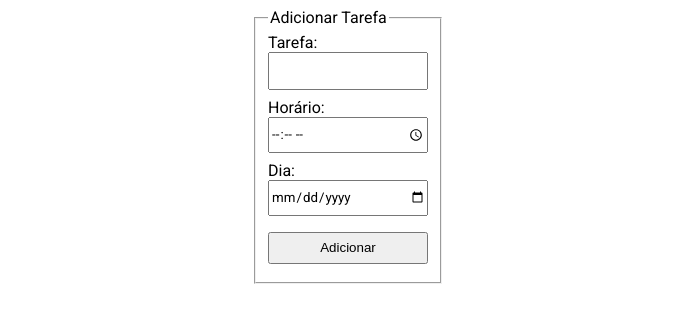
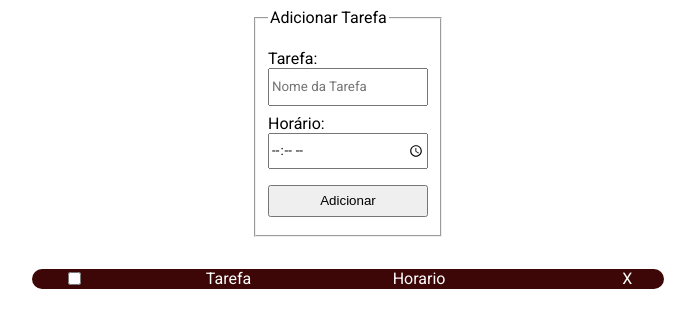
Before and after one commit to joaotodorowsch/projetos-vite, a React (Vite) app in the folder task-structure-basic/: page / in a window 1280 px wide. Shown: the top 328 px of the page, without its empty margins (292-987 px from the left). Built offline with nearby package versions, Linux system fonts and the light colour scheme.

Commit message:
added list-tasks
Adicionei a lista de tarefas ao site, porem agora preciso configurar um banco de dados pra capturar as infos pra ela

```diff
--- a/task-structure-basic/src/App.css
+++ b/task-structure-basic/src/App.css
@@ -15,13 +15,17 @@ fieldset {
     flex-direction: column;
 }
 
+legend {
+    margin-bottom: 1rem;
+}
+
 .wrapper{
     display: flex;
     flex-direction: column;
     flex-wrap: wrap;
 }
 
-input {
+.form--input {
     font-family: 'Roboto';
     margin-bottom: 0.5rem;
     height: 2rem;
@@ -30,3 +34,52 @@ button {
     margin: 0.5rem 0;
     height: 2rem;
 }
+
+/* ----------List-------------*/
+
+.list--container{
+    margin-top: 2rem;
+    background-color: rgb(62, 7, 7);
+
+    display: flex;
+    align-items: center;
+    flex-wrap: wrap;
+    justify-content: center;
+    width: 50%;
+
+    border-radius: 10px;
+}
+
+.list--wrapper{
+    display: flex;
+    justify-content: center;
+    align-items: center;
+
+}
+
+ul {
+    padding: 0;
+    margin: 0;
+    list-style-type: none;
+
+    display: grid;
+    grid-template-columns: 25% 25% 25% 25%;
+    grid-template-rows: auto;
+    width: 90%;
+
+
+    color: white;
+}
+.list--checkbox {
+    justify-self: start;
+}
+.list--task {
+    justify-self: start;
+}
+.list--time{
+    justify-self: center;
+    text-transform: capitalize;
+}
+.list--delete{
+    justify-self: end;
+}
--- a/task-structure-basic/src/App.jsx
+++ b/task-structure-basic/src/App.jsx
@@ -1,7 +1,29 @@
+import { useState } from 'react'
 import './App.css'
 
 
 function App() {
+
+  const [task, setTask] = useState('')
+  const [time, setTime] = useState('')
+  const [taskList, setTaskList] = useState([{
+    task: '',
+    time: ''
+  }])
+
+  const handleChangeTask = (e) => {
+    setTask(e.target.value)
+  }
+
+  const handleChangeTime = (e) => {
+    setTime(e.target.value)
+  }
+
+  const handleClick = (e) => {
+    e.preventDefault()
+    setTaskList((prev) => [...prev, {task: task, time: time}])
+    console.log(taskList)
+  }
 
   return (
     <div className="App">
@@ -10,24 +32,45 @@ function App() {
           <legend>Adicionar Tarefa</legend>
           <div className="wrapper">
             <label htmlFor="task">Tarefa: </label>
-            <input type="text" name="task" id="task"/>
+            <input className="form--input" onChange={handleChangeTask} type="text" name="task" id="task" placeholder="Nome da Tarefa"/>
           </div>
 
           <div className="wrapper">
             <label htmlFor="time">Horário: </label>
-            <input type="time" name="time" id="time"/>
+            <input className="form--input" onChange={handleChangeTime} type="time" name="time" id="time"/>
           </div>
 
-          <div className="wrapper">
-            <label htmlFor="date">Dia: </label>
-            <input type="date" name="date" id="date"/>
-          </div>
-
-          <button>Adicionar</button>
+          <button onClick={handleClick}>Adicionar</button>
 
         </fieldset>
       </form>
+
+      <div className="list--wrapper">
+        <div className="list--container">
+
+          <ul>
+            <li className='list--checkbox'><input type="checkbox" name="done" id="done" /></li>
+            <li className='list--task'>Tarefa</li>
+            <li className='list--time'>Horario</li>
+            <li className='list--delete'>X</li>
+            {typeof taskList !== "undefined" &&
+            taskList.map((item) => {
+              <>
+              <li className='list--checkbox'><input type="checkbox" name="done" id="done" /></li>
+              <li className='list--task'>{item.task}</li>
+              <li className='list--time'>{item.time}</li>
+              <li className='list--delete'>X</li>
+             </>
+
+          })}
+
+          </ul>
+
+        </div>
+      </div>
     </div>
+
+
   )
 }
 
```
